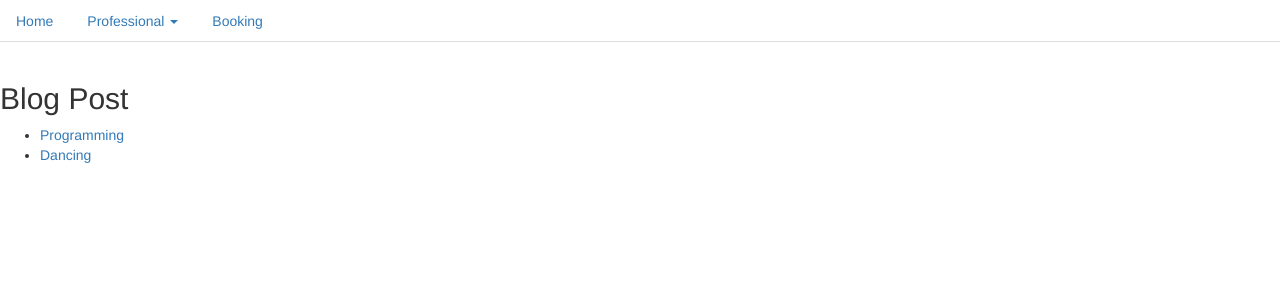
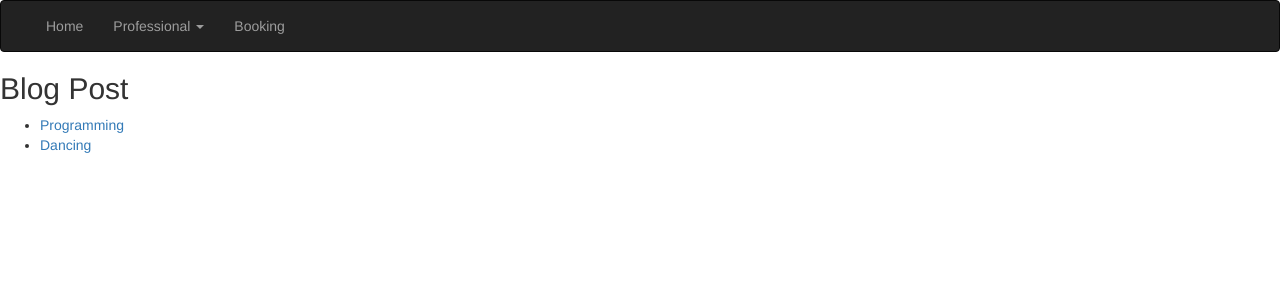
Before and after one commit to cjoshmartin-com/cjoshmartin.github.io, a Jekyll site: the page built from dancing.html, in a window 1280 px wide. Shown: the top 300 px of the page. Built offline with Jekyll 4.4.1, drawn with Linux system fonts in a browser that asks for light colours; nearby versions of some CDN libraries.

Commit message:
dynamic menu for mobile

```diff
--- a/_includes/nav.html
+++ b/_includes/nav.html
@@ -1,23 +1,30 @@
 
           <header>
-            <nav>
-                <ul class="nav nav-tabs">
-                <li class="{% if page.url == '/index.html' %}active{% endif %}">
-                <a href="index.html">Home</a></li>
-                <li class="dropdown
-                {% if page.url == '/project.html' or page.url == '/Resume.htm' %}
+              <nav class="navbar navbar-inverse">
+        <div class="container-fluid">
+          <div class="navbar-header">
+            <button type="button" class="navbar-toggle" data-toggle="collapse" data-target="#myNavbar">
+              <span class="icon-bar"></span>
+              <span class="icon-bar"></span>
+              <span class="icon-bar"></span>
+            </button>
+          </div>
+          <div class="collapse navbar-collapse" id="myNavbar">
+            <ul class="nav navbar-nav">
+              <li class="{% if page.url == 'index.html' %}active{% endif %}"><a href="index.html">Home</a></li>
+              <li class="dropdown">
+                <a class="dropdown-toggle {% if page.url == '/project.html' or page.url == '/Resume.htm' %}
                 active
-                {% endif %}">
-                  <a class="dropdown-toggle" data-toggle="dropdown" href="project.html">Professional
-                  <span class="caret"></span></a>
+                {% endif %}" data-toggle="dropdown" href="#">Professional <span class="caret"></span></a>
                 <ul class="dropdown-menu">
+                  <li><a href="project.html">Portfolio</a></li>
                     <li><a href="Resume.htm">Resume</a></li>
-                    <li><a href="project.html">Portfolio</a></li>
                 </ul>
               </li>
               <li class="{% if page.url == '/booking.html' %}active{% endif %}">
                 <a href="booking.html">Booking</a></li>
             </ul>
-                <br>
+          </div>
+        </div>
       </nav>
           </header>
--- a/style.css
+++ b/style.css
@@ -1,3 +1,6 @@
+body {
+  background-color: #f2f2f2;
+}
 .wrapper {
   width: 50%;     /* specify a width! */
   margin: 0 auto; /* center */
```
Lines whose indentation alone changed are shown as unchanged.
